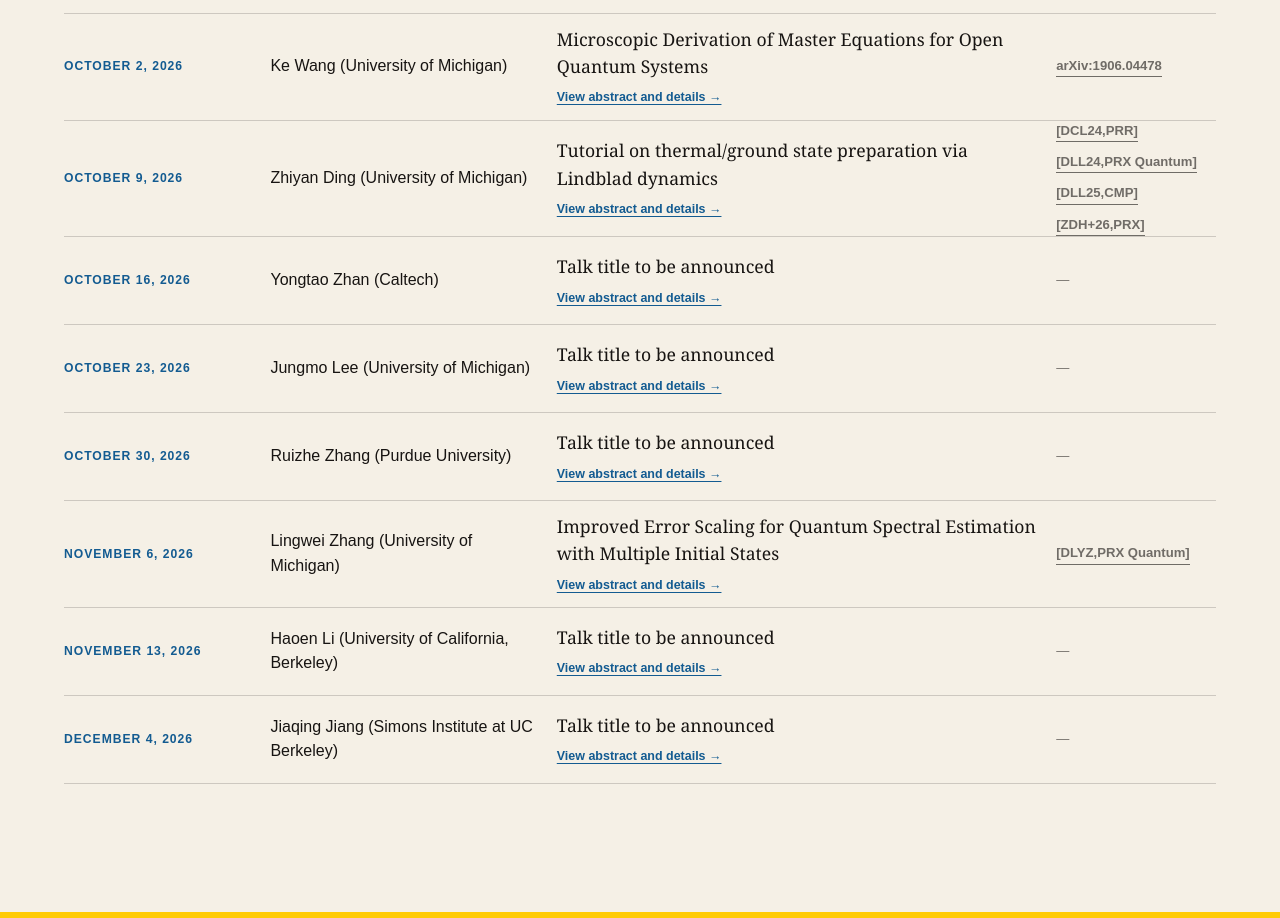
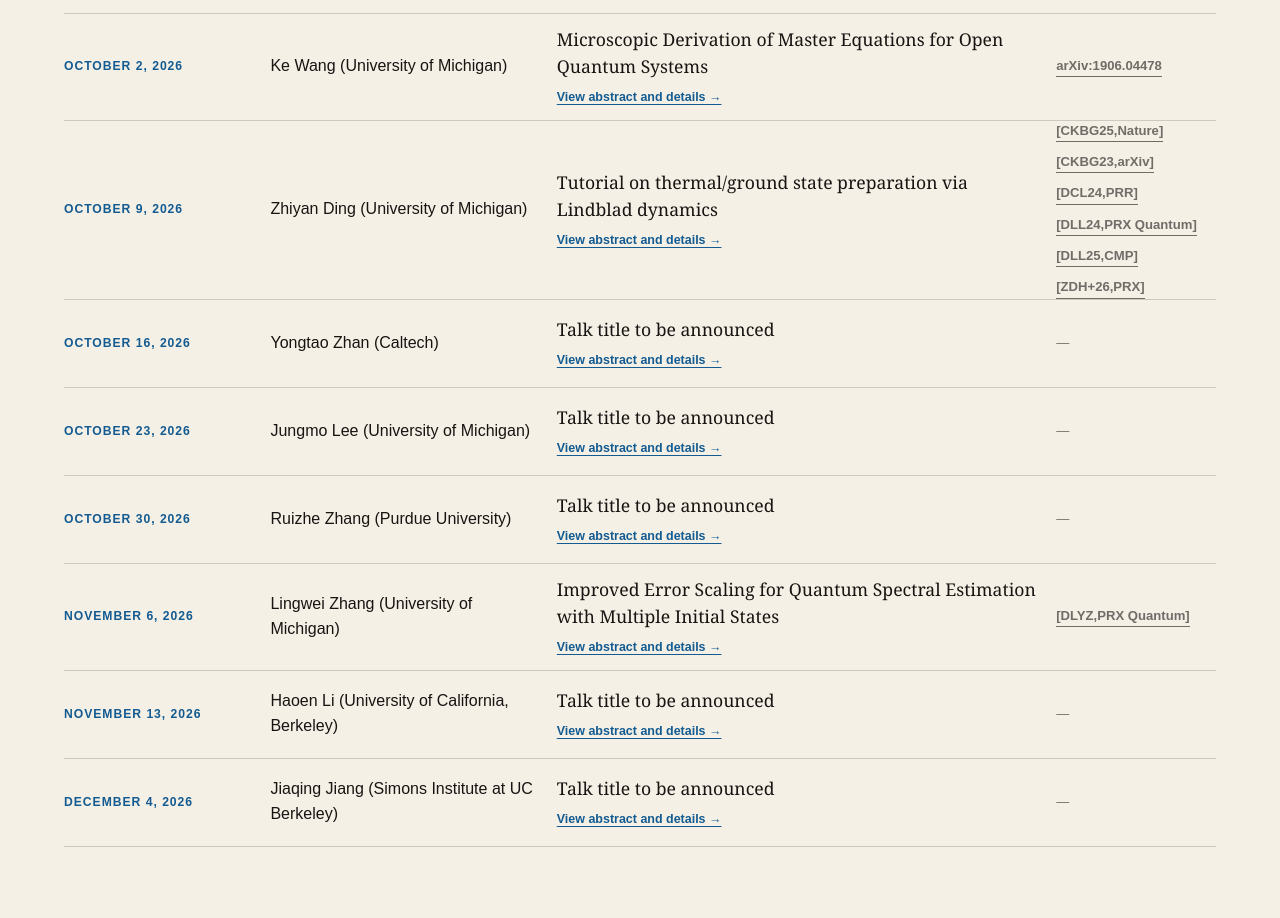
Before and after one commit to zrz1996/purdue-umich-quantum-algorithms-seminar, a Next.js app: page / in a window 1280 px wide. Shown: the part 1381-2299 px from the top of the page. Built offline with nearby package versions, Linux system fonts and the light colour scheme.

Commit message:
Revise materials for Zhiyan Ding's talk
Updated the materials list for the talk by Zhiyan Ding to include new references.

```diff
--- a/app/data/talks.ts
+++ b/app/data/talks.ts
@@ -51,7 +51,10 @@ export const talks: Talk[] = [
     title: 'Tutorial on thermal/ground state preparation via Lindblad dynamics',
     abstract: 'In this talk, I will give a tutorial about constructing Lindblad dynamics for solving thermal state/ground state preparation problems. The talk will start with intuition from both mathematical and physical side. I will introduce the recent development in the last three years. I will mainly focus on introducing the construction of such dynamics and the theory behind the construction. After that, I will briefly introduce how the end-to-end theoretical complexity is proved in this community and provide several references.',
     time: '4:10PM–5:10PM EST',
-    materials: [{ label: '[DCL24,PRR]', url: 'https://journals.aps.org/prresearch/abstract/10.1103/PhysRevResearch.6.033147' },
+    materials: [
+                { label: '[CKBG25,Nature]', url: 'https://www.nature.com/articles/s41586-025-09583-x' },
+                { label: '[CKBG23,arXiv]', url: 'https://arxiv.org/abs/2303.18224'},
+                { label: '[DCL24,PRR]', url: 'https://journals.aps.org/prresearch/abstract/10.1103/PhysRevResearch.6.033147' },
                 { label: '[DLL24,PRX Quantum]', url: 'https://journals.aps.org/prxquantum/pdf/10.1103/PRXQuantum.5.020332' },
                 { label: '[DLL25,CMP]', url: 'https://link.springer.com/article/10.1007/s00220-025-05235-3' },
                 { label: '[ZDH+26,PRX]', url: 'https://journals.aps.org/prx/abstract/10.1103/wzb3-dbg9' },
```
